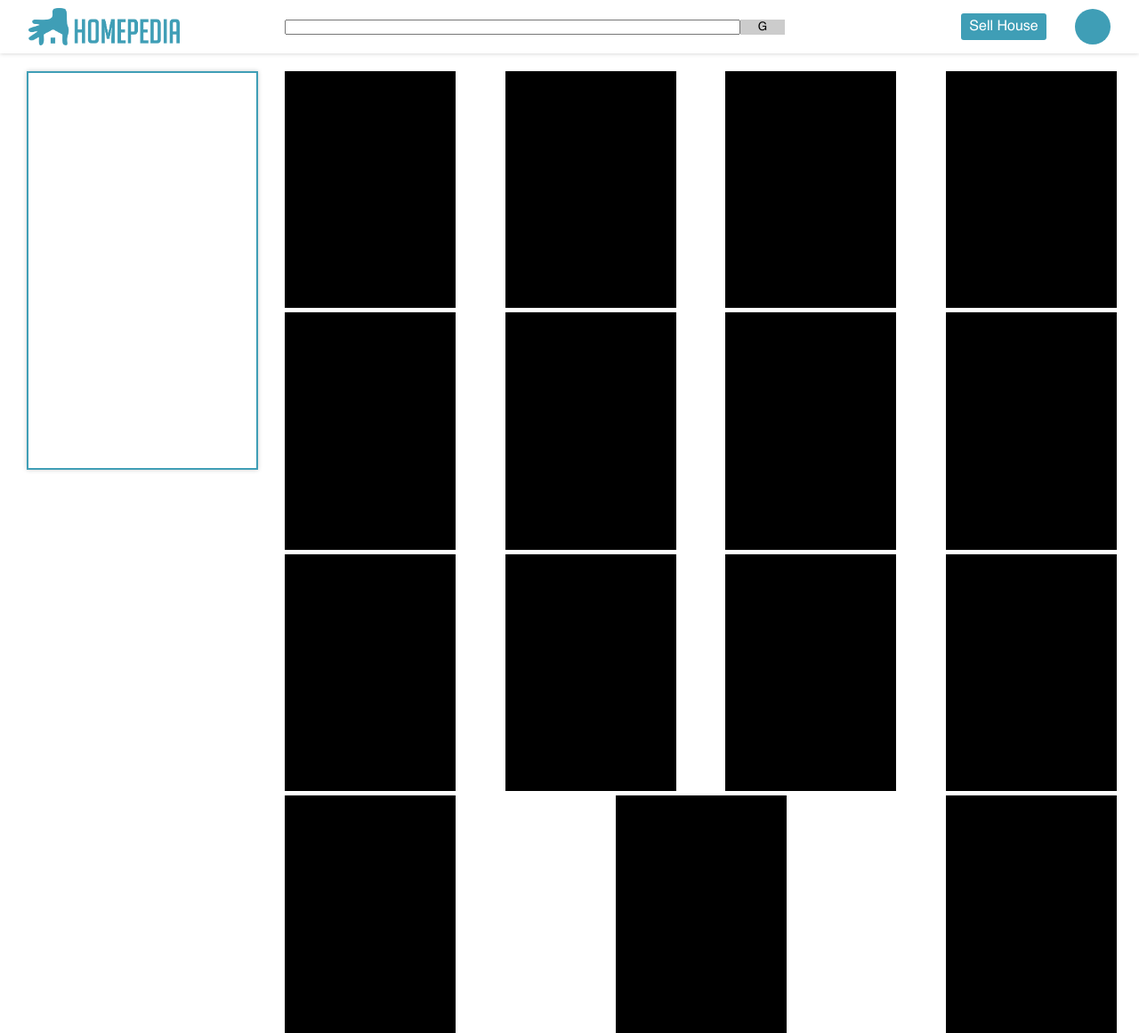
After one commit to Mufidzz/Penjualan-Rumah, a PHP site: page /sell.php in a window 1280 px wide. The commit adds this page. Shown: the whole page at 89% size. Run offline with PHP 8.4, Linux system fonts and the light colour scheme.

Commit message:
Sell page, Minor Update Index

```diff
--- /dev/null
+++ b/views/css/global.css
@@ -0,0 +1,11 @@
+@font-face {
+    font-family: Helvetica;
+    src: url(../fonts/Helvetica/Helvetica.ttf);
+}
+
+* {
+    font-family: Helvetica;
+    margin: 0;
+    padding: 0;
+    box-sizing: 0;
+}
--- /dev/null
+++ b/views/css/sell.css
@@ -0,0 +1,120 @@
+.header-container {
+    position: fixed;
+    height: 60px;
+    width: 100%;
+
+    display: flex;
+    position: fixed;
+    z-index: 9999;
+    background-color: #fff;
+    box-shadow: 0px 0px 5px #ccc;
+
+}
+
+.header-container > .left-side-container{
+    height: 100%;
+    width: 25%;
+    display: flex;
+    justify-content: flex-start;
+    align-items: center;
+}
+
+.header-container > .left-side-container > img {
+    height: 70%;
+    margin-left:10%;
+}
+
+.header-container > .middle-side-container{
+    height: 100%;
+    width: 50%;
+    display: flex;
+}
+
+.header-container > .middle-side-container > form {
+    align-self: center;
+    width: 100%;
+    display: flex;
+    justify-content: flex-start;
+}
+
+.header-container > .middle-side-container > form > input {
+    height: 50%;
+    width: 80%;
+    padding-left: 15px;
+}
+
+.header-container > .middle-side-container > form > button {
+    display: block;
+    background-color: #ccc;
+    border: none;
+    width: 50px
+}
+
+.header-container > .right-side-container{
+    height: 100%;
+    width: 25%;
+    display: flex;
+    justify-content: flex-end;
+    align-items: center;
+}
+
+.header-container > .right-side-container > a {
+    display: flex;
+    text-decoration: none;
+    color: #fff;
+    width: 30%;
+    height: 50%;
+    background-color: #3F9EB6;
+    align-items: center;
+    justify-content: center;
+    border-radius: 3px;
+}
+
+.header-container > .right-side-container > .user-container {
+    background-color: #3F9EB6;
+    height: 40px;
+    width: 40px;
+    border-radius: 9999px;
+
+    margin : 0 10%;
+    cursor: pointer;
+}
+
+.content-container {
+    position: relative;
+    top: 80px;
+    min-height: calc(100% - 60px);
+    width: 100%;
+    display: flex;
+    background-color: #fff;
+}
+
+
+.content-container > .left-side-container {
+    width: 25%;
+    display: flex;
+    justify-content: center;
+}
+
+.content-container > .left-side-container > .left-side-option-container {
+
+    width: 80%;
+    height: 60%;
+    border: solid 2px #3F9EB6;
+    box-shadow: 0px 0px 5px #ccc;
+}
+
+.content-container > .right-side-container {
+    width: 75%;
+    display: flex;
+    flex-wrap: wrap;
+    justify-content: space-between;
+}
+
+.content-container > .right-side-container > .item-card {
+    width: 20%;
+    height: calc(8/10 * 45%);
+    background-color: #000;
+    margin-right: 25px;
+    margin-bottom: 5px;
+}
--- a/views/index.php
+++ b/views/index.php
@@ -1,5 +1,6 @@
 <html>
 <head>
+    <link rel="stylesheet" type="text/css" href="css/global.css"/>
     <link rel="stylesheet" type="text/css" href="css/index.css"/>
     <meta name="viewport" content="width=device-width, initial-scale=1.0">
 </head>
--- /dev/null
+++ b/views/sell.php
@@ -0,0 +1,38 @@
+<html>
+<head>
+    <link rel="stylesheet" type="text/css" href="css/global.css"/>
+    <link rel="stylesheet" type="text/css" href="css/sell.css"/>
+</head>
+
+<body>
+    <div class="header-container">
+        <div class="left-side-container">
+            <img class="logo" src="img/Logo.png"/>
+        </div>
+        <div class="middle-side-container">
+            <form>
+                <input type="input">
+                <button>G</button>
+            </form>
+        </div>
+        <div class="right-side-container">
+            <a href="#">Sell House</a>
+            <div class="user-container"></div>
+        </div>
+    </div>
+    <div class="content-container">
+        <div class="left-side-container">
+            <div class="left-side-option-container">
+
+            </div>
+        </div>
+        <div class="right-side-container">
+            <?php
+            for($i = 0; $i<15 ; $i++){
+                echo '<div class="item-card"></div>';
+            }
+            ?>
+        </div>
+    </div>
+</body>
+</html>
```
Also changed, not shown: views/css/index.css (+0 -13 lines), views/img/Logo.png (added).
